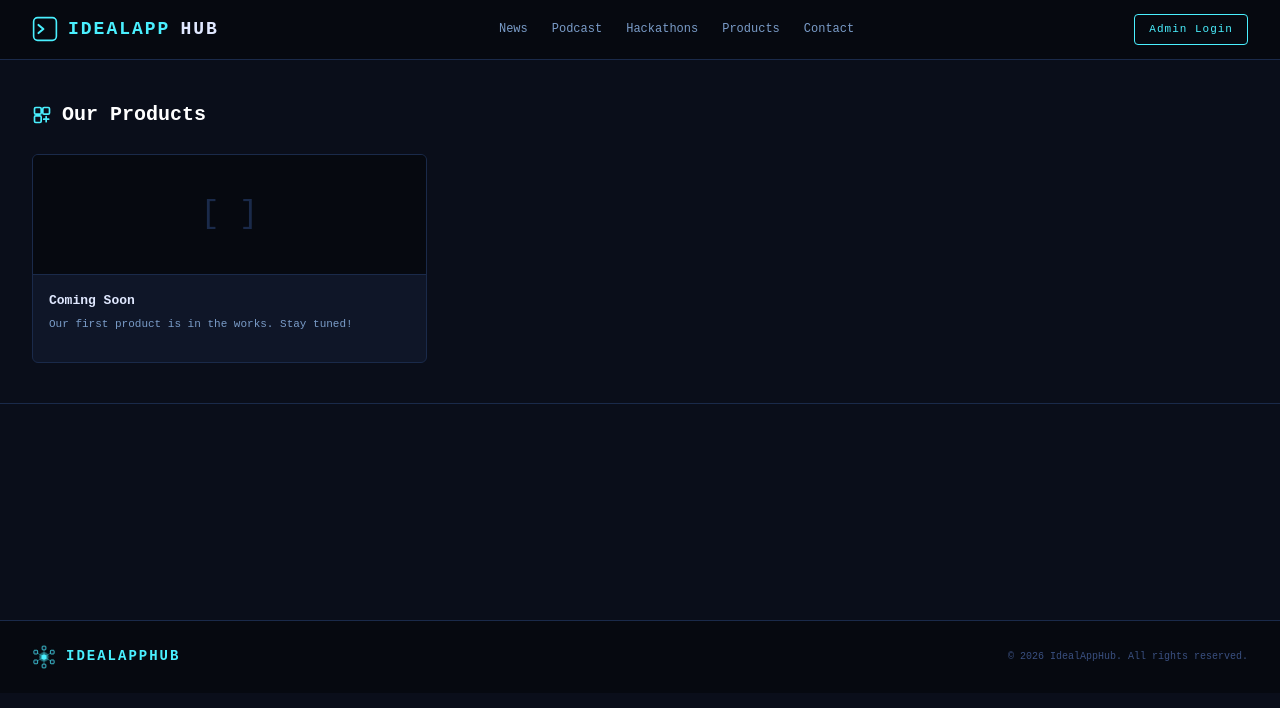
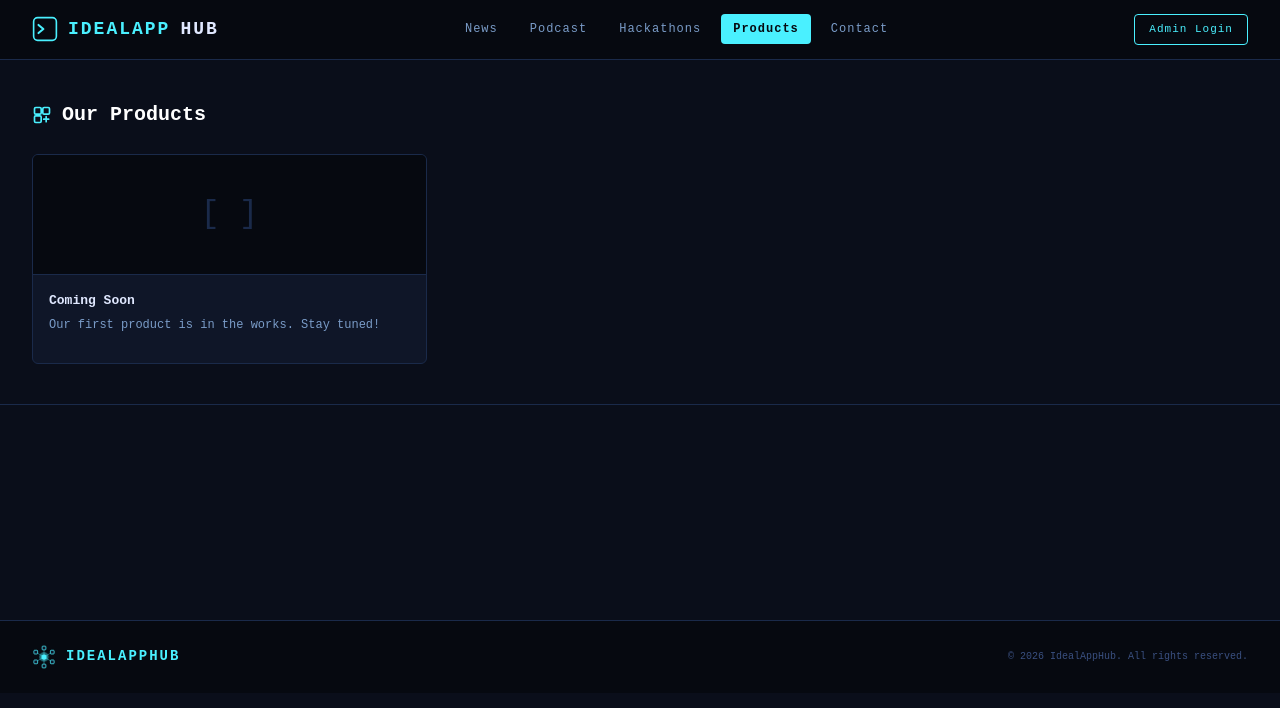
Before and after one commit to aris-q/idealapphub, a Next.js app: page /products in a window 1280 px wide. Shown: the top 708 px of the page. Built offline with nearby package versions, Linux system fonts and the light colour scheme; no server answers; the database is empty.

Commit message:
20260709-Stats add

```diff
--- a/app/admin/dashboard/page.js
+++ b/app/admin/dashboard/page.js
@@ -58,6 +58,10 @@ export default function AdminDashboard() {
             <h2 style={{ fontSize: 16, fontWeight: 700, color: "#fff", marginBottom: 6 }}>Products</h2>
             <p style={{ fontSize: 11, color: "#7a9cc8" }}>Add, edit or remove products</p>
           </div>
+          <a href="https://vercel.com/dashboard" target="_blank" rel="noopener noreferrer" style={{ background: "#0f1628", border: "1px solid #1a2a4a", borderRadius: 8, padding: 24, cursor: "pointer", textDecoration: "none", display: "block" }}>
+            <h2 style={{ fontSize: 16, fontWeight: 700, color: "#fff", marginBottom: 6 }}>Site Analytics ↗</h2>
+            <p style={{ fontSize: 11, color: "#7a9cc8" }}>Visitors, page views & devices — opens your Vercel dashboard (Analytics tab)</p>
+          </a>
         </div>
       </main>
     </div>
--- a/app/layout.js
+++ b/app/layout.js
@@ -1,4 +1,5 @@
 import "./globals.css";
+import { Analytics } from "@vercel/analytics/next";
 
 export const metadata = {
   title: "IdealAppHub",
@@ -8,7 +9,10 @@ export const metadata = {
 export default function RootLayout({ children }) {
   return (
     <html lang="en">
-      <body>{children}</body>
+      <body>
+        {children}
+        <Analytics />
+      </body>
     </html>
   );
 }
--- a/components/HackathonSection.jsx
+++ b/components/HackathonSection.jsx
@@ -28,7 +28,7 @@ export default function HackathonSection({ events = [] }) {
         <Icon name="event" size={20} />
         Hackathons
       </h2>
-      <p style={{ fontSize: 11, color: "var(--text-muted)", marginBottom: 20 }}>
+      <p style={{ fontSize: 12, color: "var(--text-muted)", marginBottom: 20 }}>
         In-person events in the USA and Canada over the next 6 months, via <a href="https://devpost.com/hackathons" target="_blank" rel="noopener noreferrer" style={{ color: "var(--accent)", textDecoration: "none" }}>Devpost</a>
       </p>
 
@@ -41,7 +41,7 @@ export default function HackathonSection({ events = [] }) {
           <option value="all">All months</option>
           {MONTH_NAMES.map((m, i) => <option key={m} value={i}>{m}</option>)}
         </select>
-        <span style={{ alignSelf: "center", fontSize: 11, color: "var(--text-muted)" }}>
+        <span style={{ alignSelf: "center", fontSize: 12, color: "var(--text-muted)" }}>
           {filtered.length} event{filtered.length === 1 ? "" : "s"}
         </span>
       </div>
@@ -57,9 +57,9 @@ export default function HackathonSection({ events = [] }) {
           background: "var(--bg-card)", border: "1px solid var(--border)", borderRadius: 6,
           marginBottom: 8, textDecoration: "none", flexWrap: "wrap"
         }}>
-          <span style={{ fontSize: 10, color: "var(--accent)", whiteSpace: "nowrap", minWidth: 130 }}>{e.dates}</span>
+          <span style={{ fontSize: 12, color: "var(--accent)", whiteSpace: "nowrap", minWidth: 150 }}>{e.dates}</span>
           <span style={{ fontSize: 12, fontWeight: 600, color: "var(--text-primary)", lineHeight: 1.5, flex: 1, minWidth: 200 }}>{e.title}</span>
-          <span style={{ fontSize: 10, color: "var(--text-muted)", whiteSpace: "nowrap" }}>📍 {e.location}</span>
+          <span style={{ fontSize: 12, color: "var(--text-muted)", whiteSpace: "nowrap" }}>📍 {e.location}</span>
         </a>
       ))}
     </section>
--- a/components/Navbar.jsx
+++ b/components/Navbar.jsx
@@ -1,10 +1,32 @@
 "use client";
 import Link from "next/link";
-import { useState } from "react";
+import { useState, useEffect } from "react";
+import { usePathname } from "next/navigation";
 import { PromptMark } from "./Brand";
 
+const LINKS = [
+  { label: "News", href: "/#news" },
+  { label: "Podcast", href: "/#podcast" },
+  { label: "Hackathons", href: "/#hackathons" },
+  { label: "Products", href: "/products" },
+  { label: "Contact", href: "/#contact" },
+];
+
 export default function Navbar() {
-  const [menuOpen, setMenuOpen] = useState(false);
+  const pathname = usePathname();
+  const [hash, setHash] = useState("");
+
+  useEffect(() => {
+    const update = () => setHash(window.location.hash);
+    update();
+    window.addEventListener("hashchange", update);
+    return () => window.removeEventListener("hashchange", update);
+  }, []);
+
+  const isActive = (href) =>
+    href === "/products"
+      ? pathname === "/products"
+      : pathname === "/" && hash === href.slice(1);
 
   return (
     <nav style={{
@@ -17,12 +39,20 @@ export default function Navbar() {
         IDEALAPP<span style={{ color: "var(--text-primary)" }}>HUB</span>
       </Link>
 
-      <div style={{ display: "flex", gap: 24, fontSize: 12, color: "var(--text-muted)" }}>
-        <Link href="/#news" style={{ color: "var(--text-muted)", textDecoration: "none" }}>News</Link>
-        <Link href="/#podcast" style={{ color: "var(--text-muted)", textDecoration: "none" }}>Podcast</Link>
-        <Link href="/#hackathons" style={{ color: "var(--text-muted)", textDecoration: "none" }}>Hackathons</Link>
-        <Link href="/products" style={{ color: "var(--text-muted)", textDecoration: "none" }}>Products</Link>
-        <Link href="/#contact" style={{ color: "var(--text-muted)", textDecoration: "none" }}>Contact</Link>
+      <div style={{ display: "flex", gap: 8, fontSize: 12 }}>
+        {LINKS.map(({ label, href }) => {
+          const active = isActive(href);
+          return (
+            <Link key={href} href={href} onClick={() => setHash(href.startsWith("/#") ? href.slice(1) : "")} style={{
+              padding: "6px 12px", borderRadius: 4, textDecoration: "none",
+              letterSpacing: 1, fontWeight: active ? 700 : 400,
+              color: active ? "#060910" : "var(--text-muted)",
+              background: active ? "var(--accent)" : "transparent",
+            }}>
+              {label}
+            </Link>
+          );
+        })}
       </div>
 
       <Link href="/admin/login" style={{
--- a/components/PodcastSection.jsx
+++ b/components/PodcastSection.jsx
@@ -14,7 +14,7 @@ export default function PodcastSection({ episodes = [] }) {
         <Icon name="podcast" size={20} />
         Podcast
       </h2>
-      <p style={{ fontSize: 11, color: "var(--text-muted)", marginBottom: 24 }}>
+      <p style={{ fontSize: 12, color: "var(--text-muted)", marginBottom: 24 }}>
         Latest episodes from the <a href="https://www.youtube.com/@allin" target="_blank" rel="noopener noreferrer" style={{ color: "#ff4a4a", textDecoration: "none" }}>All-In Podcast</a>
       </p>
       {latest.length === 0 && <p style={{ fontSize: 12, color: "var(--text-muted)" }}>Episodes are loading — check back shortly.</p>}
@@ -28,7 +28,7 @@ export default function PodcastSection({ episodes = [] }) {
               <img src={ep.thumbnail} alt="" style={{ width: "100%", aspectRatio: "16/9", objectFit: "cover", display: "block", borderBottom: "1px solid var(--border)" }} />
             )}
             <div style={{ padding: 14 }}>
-              <p style={{ fontSize: 10, color: "#ff4a4a", marginBottom: 6 }}>{formatDate(ep.ts)} · ALL-IN</p>
+              <p style={{ fontSize: 12, color: "#ff4a4a", marginBottom: 6 }}>{formatDate(ep.ts)} · ALL-IN</p>
               <h3 style={{ fontSize: 12, fontWeight: 600, color: "var(--text-primary)", lineHeight: 1.5 }}>{ep.title}</h3>
             </div>
           </a>
--- a/components/ProductsSection.jsx
+++ b/components/ProductsSection.jsx
@@ -23,8 +23,8 @@ export default function ProductsSection({ products = [] }) {
             </div>
             <div style={{ padding: 16 }}>
               <h3 style={{ fontSize: 13, fontWeight: 600, color: "var(--text-primary)", marginBottom: 6 }}>{product.name}</h3>
-              <p style={{ fontSize: 11, color: "var(--text-muted)", lineHeight: 1.6, marginBottom: 12 }}>{product.description}</p>
-              {product.link && <a href={product.link} style={{ fontSize: 10, color: "var(--accent)", textDecoration: "none", letterSpacing: 1 }}>LEARN MORE →</a>}
+              <p style={{ fontSize: 12, color: "var(--text-muted)", lineHeight: 1.6, marginBottom: 12 }}>{product.description}</p>
+              {product.link && <a href={product.link} style={{ fontSize: 11, color: "var(--accent)", textDecoration: "none", letterSpacing: 1 }}>LEARN MORE →</a>}
             </div>
           </div>
         ))}
--- a/package.json
+++ b/package.json
@@ -9,6 +9,7 @@
     "lint": "eslint"
   },
   "dependencies": {
+    "@vercel/analytics": "^2.0.1",
     "firebase": "^12.13.0",
     "next": "^16.2.7",
     "react": "19.2.4",
```
Also changed, not shown: components/AINewsSection.jsx (+9 -9 lines), 2 other files (tests, documents, lock files or other folders).
